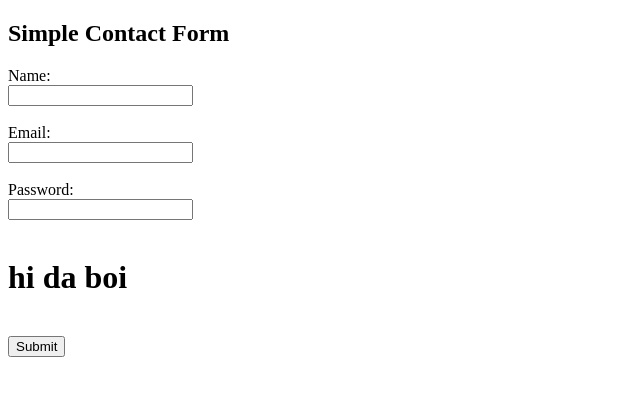
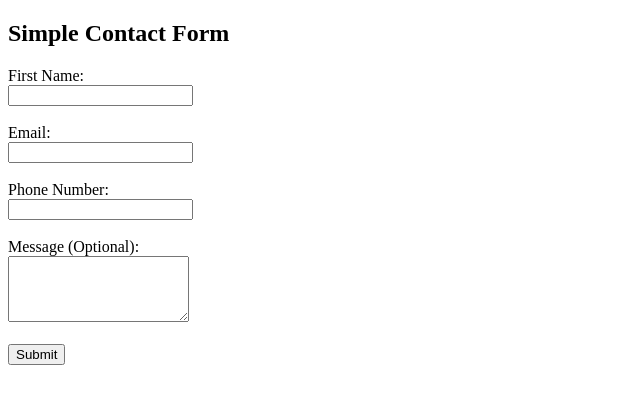
Before and after one commit to BNVboi/ci-cd-learning, a plain HTML site: page index.html in a window 1280 px wide. Shown: the whole page, without its empty margins (0-640 px from the left). Drawn offline with Linux system fonts and the light colour scheme.

Commit message:
Updated Form Fields

```diff
--- a/index.html
+++ b/index.html
@@ -12,8 +12,8 @@
     <form action="/submit-form" method="post">
 
         <div>
-            <label for="name">Name:</label><br>
-            <input type="text" id="name" name="name" required>
+            <label for="firstname">First Name:</label><br>
+            <input type="text" id="firstname" name="firstname" required>
         </div>
 
         <br>
@@ -26,13 +26,16 @@
         <br>
 
         <div>
-            <label for="password">Password:</label><br>
-            <input type="password" id="password" name="password" required>
-        </div>
+            <label for="phone">Phone Number:</label><br>
+            <input type="text" id="phone" name="phone" required>
+            </div>
 
         <br>
 
-        <h1>hi da boi</h1>
+        <div>
+            <label for="message">Message (Optional):</label><br>
+            <textarea id="message" name="message" rows="4"></textarea>
+        </div>
 
         <br>
 
```
